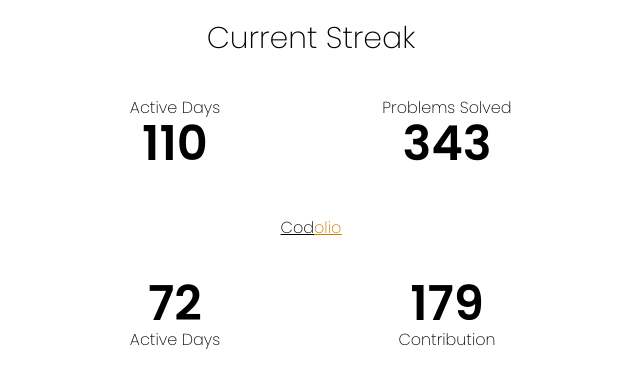
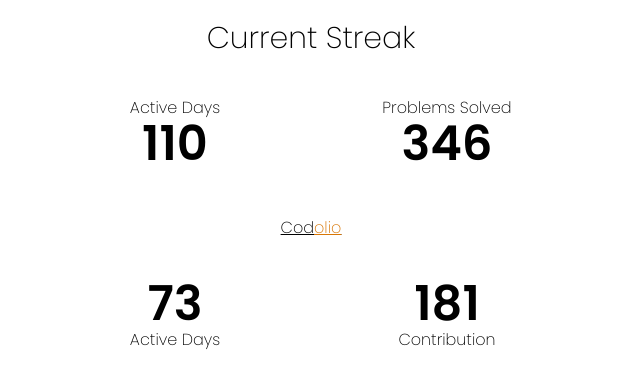
Before and after one commit to DharuNamikaze/portfolio, a Next.js app: page / in a window 1280 px wide. Shown: the part 900-1278 px from the top of the page, without its empty margins (329-969 px from the left). Built offline with nearby package versions, Linux system fonts and the light colour scheme.

Commit message:
streak update

```diff
--- a/components/Acheivements.tsx
+++ b/components/Acheivements.tsx
@@ -24,7 +24,7 @@ const Achievements = () => {
 
                 <CountUp
                     from={0}
-                    to={343}
+                    to={346}
                     separator=","
                     direction="up"
                     duration={1}
@@ -45,7 +45,7 @@ const Achievements = () => {
             <div className="grid grid-cols-2 text-center mx-[10vh] lg:mx-[42vh] sm:px-8">
                 <CountUp
                     from={0}
-                    to={72} // Now dynamically updates
+                    to={73} // Now dynamically updates
                     separator=","
                     direction="up"
                     duration={1}
@@ -53,7 +53,7 @@ const Achievements = () => {
                 />
                 <CountUp
                     from={0}
-                    to={179}
+                    to={181}
                     separator=","
                     direction="up"
                     duration={1}
```
